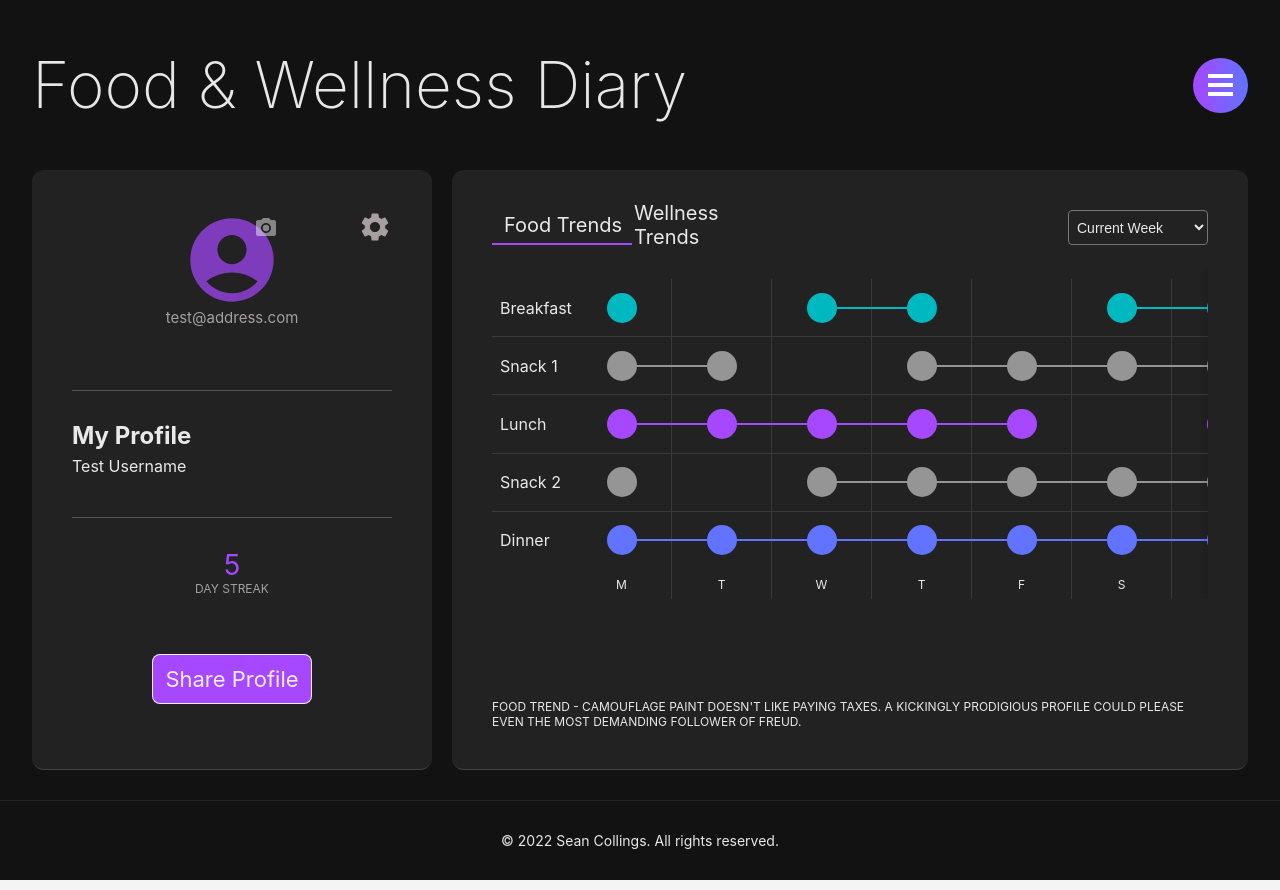
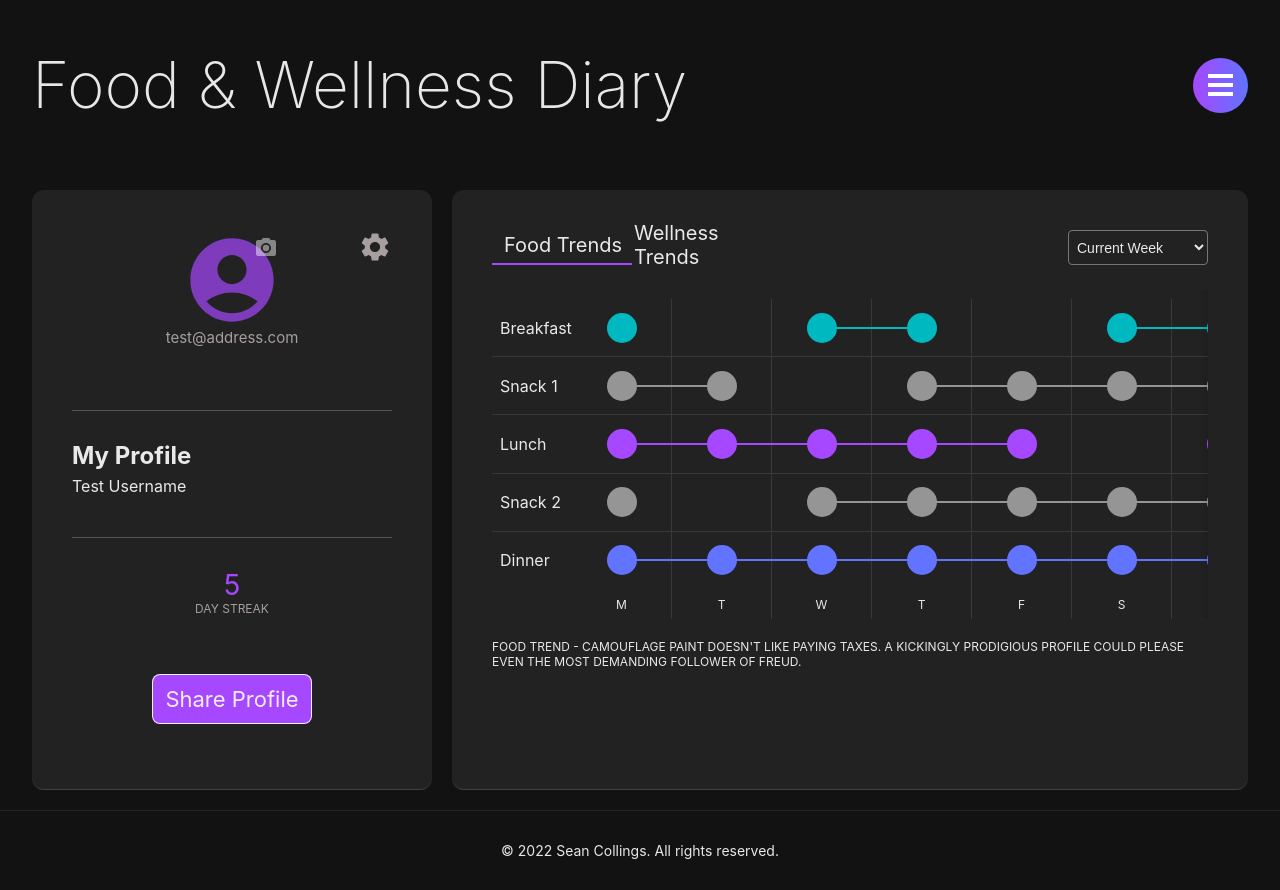
Before and after one commit to SeanCollings/food-diary-client, a Next.js app: page /profile in a window 1280 px wide. Built offline with nearby package versions, Linux system fonts and the light colour scheme.

Commit message:
minor app style improvements

```diff
--- a/components/app-main.tsx
+++ b/components/app-main.tsx
@@ -46,6 +46,8 @@ const SAppContainer = styled.div<ISAppContainer>`
   `}
 `;
 const SMain = styled.main`
+  position: relative;
+  display: flex;
   padding: 0 2rem;
 
   ${MEDIA_MOBILE} {
@@ -64,6 +66,7 @@ const SMain = styled.main`
   }
 `;
 const SInnerMain = styled.div`
+  position: relative;
   max-width: ${MAX_PAGE_WIDTH}px;
   width: 100%;
   margin: 0 auto;
--- a/components/calendar/index.tsx
+++ b/components/calendar/index.tsx
@@ -20,7 +20,7 @@ import { useTheme } from '@hooks/use-theme';
 const CALENDAR_HEIGHT = 320;
 const MONTH_SELECTOR_HEIGHT = 30;
 const DAY_NAME_HEIGHT = 24;
-const DAY_GAP = 4;
+const DAY_GAP = 2;
 
 interface ISDayContainer {
   rowHeight: number;
@@ -46,7 +46,7 @@ const SContainer = styled.div`
   display: flex;
   flex-direction: column;
   padding: 4px;
-  box-shadow: 0px 8px 20px -8px ${COLOURS.black};
+  box-shadow: 0px 8px 20px -8px ${COLOURS.black}${OPACITY_40};
   height: ${CALENDAR_HEIGHT + MONTH_SELECTOR_HEIGHT + 8}px;
   ${ThemeBackgroundTertiary}
 `;
--- a/components/profile/my-profile/index.tsx
+++ b/components/profile/my-profile/index.tsx
@@ -25,6 +25,7 @@ const SContainer = styled.div`
   ${MEDIA_MOBILE} {
     padding: 20px;
     min-width: 100%;
+    min-height: 480px;
   }
 `;
 
--- a/components/profile/profile-life/index.tsx
+++ b/components/profile/profile-life/index.tsx
@@ -45,11 +45,12 @@ const SContainer = styled.div<ISContainer>`
   flex-direction: column;
   gap: 24px;
   padding: ${PADDING}px;
-  min-height: 560px;
+  min-height: 600px;
   ${ThemeBorderBottom}
 
   ${MEDIA_MOBILE} {
     padding: 20px;
+    min-height: fit-content;
   }
 `;
 const STopMenuContainer = styled.div`
--- a/pages/profile.tsx
+++ b/pages/profile.tsx
@@ -7,6 +7,9 @@ const SProfileContainer = styled.section`
   display: flex;
   gap: 20px;
   flex-wrap: wrap;
+  align-items: center;
+  height: 100%;
+  padding: 20px 0;
 `;
 
 const ProilePage: NextPage = () => {
--- a/utils/constants.ts
+++ b/utils/constants.ts
@@ -39,7 +39,7 @@ export const COLOURS = {
   turquoise: '#66bfbf',
   purple: '#b8297f',
   blue: '#48a4d3',
-  black: '#232323',
+  black: '#121212',
   error: '#ed0f0f',
   white_off: '#f7f7f7',
   white: '#ffffff',
```
Also changed, not shown: pages/index.tsx (+9 -2 lines).
